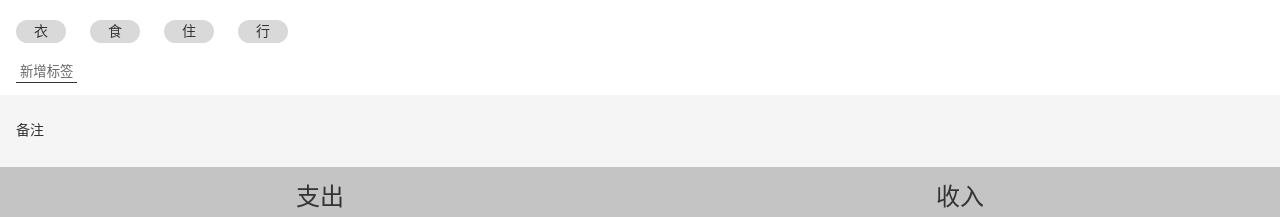
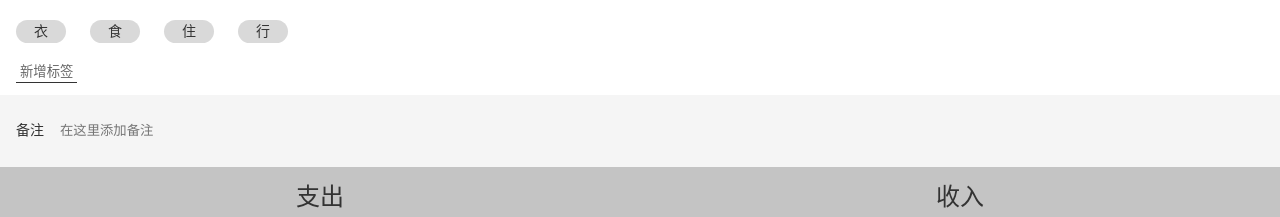
Before and after one commit to lcarus-zl/WangcaiBookKeepingSourceCode, a React app: page /money#/money in a window 1280 px wide. Shown: the top 217 px of the page. Built offline with nearby package versions, Linux system fonts and the light colour scheme.

Commit message:
tag.tsx 样式完成

```diff
--- /dev/null
+++ b/src/components/Centers.tsx
@@ -0,0 +1,11 @@
+import React from "react"
+import styled from "styled-components"
+
+
+const Center = styled.div`
+  display:flex;
+  flex-direction: column;
+  justify-content: center;
+  align-items: center;
+`
+export {Center}
--- a/src/components/Input.tsx
+++ b/src/components/Input.tsx
@@ -8,7 +8,7 @@ const Label = styled.label`
     > input {
       display:block;
       width: 100%;
-      height: 72px;
+      height: 44px;
       background: none;
       border: none;
     }
--- /dev/null
+++ b/src/components/Space.tsx
@@ -0,0 +1,7 @@
+import React from "react"
+import styled from "styled-components"
+
+const Space = styled.div`
+  height: 16px;
+`
+export {Space}
--- a/src/components/Tag.tsx
+++ b/src/components/Tag.tsx
@@ -3,8 +3,11 @@ import { useParams } from "react-router-dom"
 import styled from "styled-components"
 import { useTags } from "useTags"
 import { Button } from "./Button"
+import { Center } from "./Centers"
 import Icon from "./Icon"
+import { Input } from "./Input"
 import Layout from "./Layout"
+import { Space } from "./Space"
 
 type Params = {
   id:string
@@ -18,6 +21,12 @@ const Topbar = styled.header`
   background: white;
   align-items: center;
 `
+
+const InputWrapper = styled.div`
+  background: white;
+  margin-top: 8px;
+  padding: 0 16px ;
+`
 const Tag:React.FC = ()=>{
   const {findTag} = useTags()
   const { id } = useParams<Params>()
@@ -30,14 +39,16 @@ const Tag:React.FC = ()=>{
         <Icon name="right"></Icon>
       </Topbar>
       <div>
-      <label >
-        <span>标签名</span>
-        <input type="text" placeholder="标签名" />
-      </label>
+      <InputWrapper >
+        <Input label='标签名' type='text' placeholder="标签名"></Input>
+      </InputWrapper>
       </div>
-      <div>
+      <Center>
+        <Space/>
+        <Space/>
+        <Space/>
         <Button>删除标签</Button>
-      </div>
+      </Center>
     </Layout>
   )
 
--- a/src/views/Money/NoteSection.tsx
+++ b/src/views/Money/NoteSection.tsx
@@ -4,7 +4,7 @@ import { Input } from "components/Input";
 
 const Wrapper = styled.section`
   background: #f5f5f5;
-  padding: 0 16px;
+  padding: 14px 16px;
   font-size: 14px;
 `
 type Props ={
@@ -19,7 +19,7 @@ const NoteSection:React.FC<Props> = (props)=>{
   return (
     <Wrapper>
       <Input label="备注"  type="text" value={note}
-      onChange={onChange} >
+      onChange={onChange} placeholder="在这里添加备注">
         {/* <span>备注</span>
         <input type="text" placeholder="在这里添加备注"
         ref={refInput}
--- a/src/views/Tags.tsx
+++ b/src/views/Tags.tsx
@@ -5,6 +5,8 @@ import styled from "styled-components";
 import { useTags } from "useTags";
 import { Link } from "react-router-dom";
 import { Button } from "components/Button";
+import { Center } from "components/Centers";
+import { Space } from "components/Space";
 
 const TagList = styled.ol`
   font-size: 16px;
@@ -21,18 +23,6 @@ const TagList = styled.ol`
     }
   }
 `
-
-
-const Center = styled.div`
-  display:flex;
-  flex-direction: column;
-  justify-content: center;
-  align-items: center;
-`
-const Space = styled.div`
-  height: 16px;
-`
-
 
 function Tags() {
   const {tags,setTags} = useTags()
```
